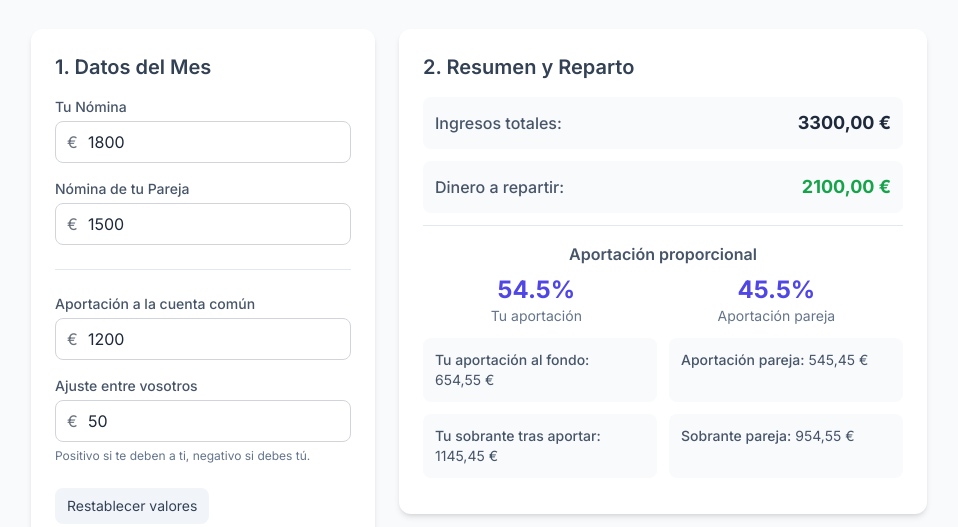
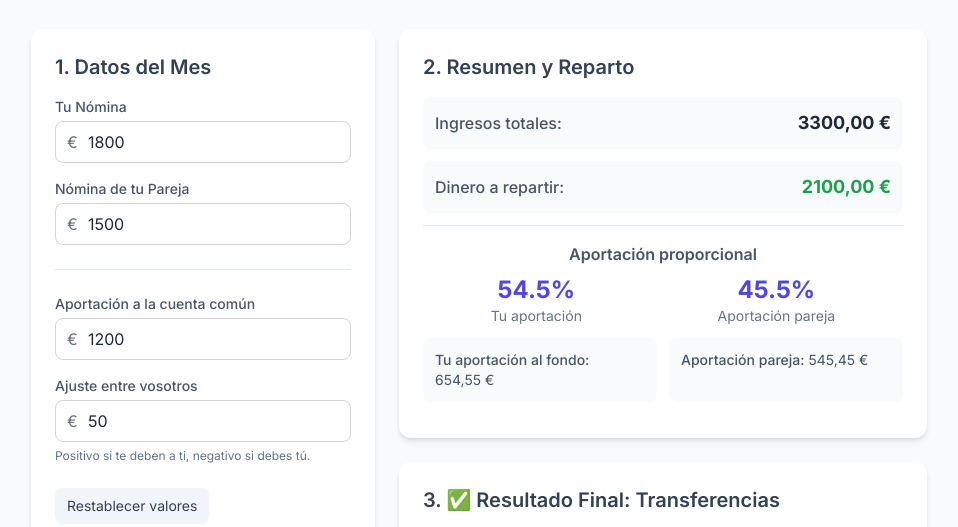
Before and after one commit to queridojavier/a-medias, a plain HTML site: page index.html in a window 1280 px wide. Shown: the part 91-618 px from the top of the page, without its empty margins (161-1119 px from the left). Drawn offline with nearby package versions, Linux system fonts and the light colour scheme.

Commit message:
Update index.html

```diff
--- a/index.html
+++ b/index.html
@@ -135,19 +135,13 @@
               </div>
             </div>
 
-            <!-- Aportaciones al fondo y sobrantes -->
+           <!-- Aportaciones al fondo (sin sobrantes intermedios) -->
 <div class="grid grid-cols-1 md:grid-cols-2 gap-3 mt-4 text-sm text-slate-600">
   <div class="p-3 bg-slate-50 rounded-lg">
     <span class="font-medium">Tu aportación al fondo:</span> <span id="comun1">—</span>
   </div>
   <div class="p-3 bg-slate-50 rounded-lg">
     <span class="font-medium">Aportación pareja:</span> <span id="comun2">—</span>
-              </div>
-              <div class="p-3 bg-slate-50 rounded-lg">
-                <span class="font-medium">Tu sobrante tras aportar:</span> <span id="sobrante1">—</span>
-              </div>
-              <div class="p-3 bg-slate-50 rounded-lg">
-                <span class="font-medium">Sobrante pareja:</span> <span id="sobrante2">—</span>
   </div>
 </div>
 
```
Lines whose indentation alone changed are shown as unchanged.
